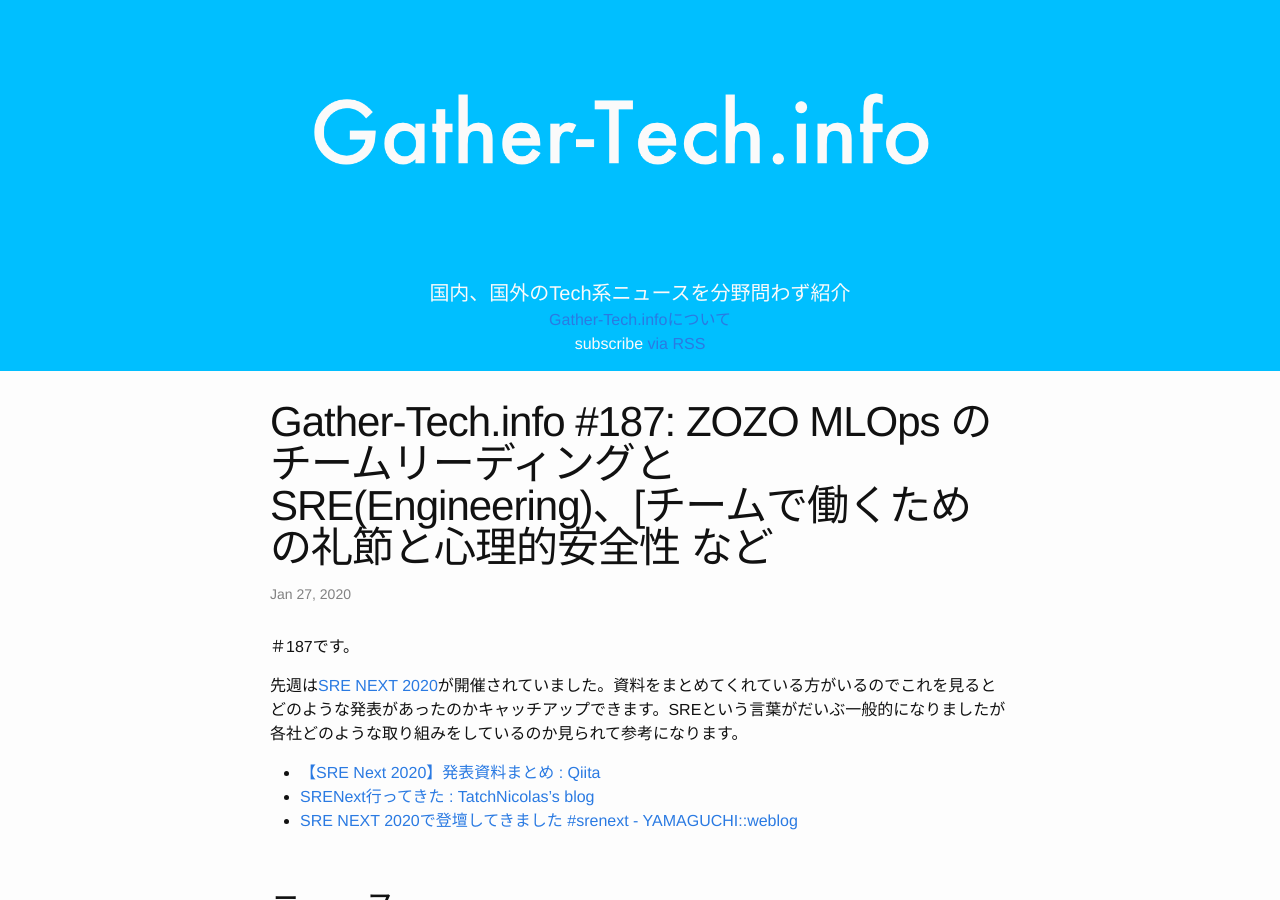
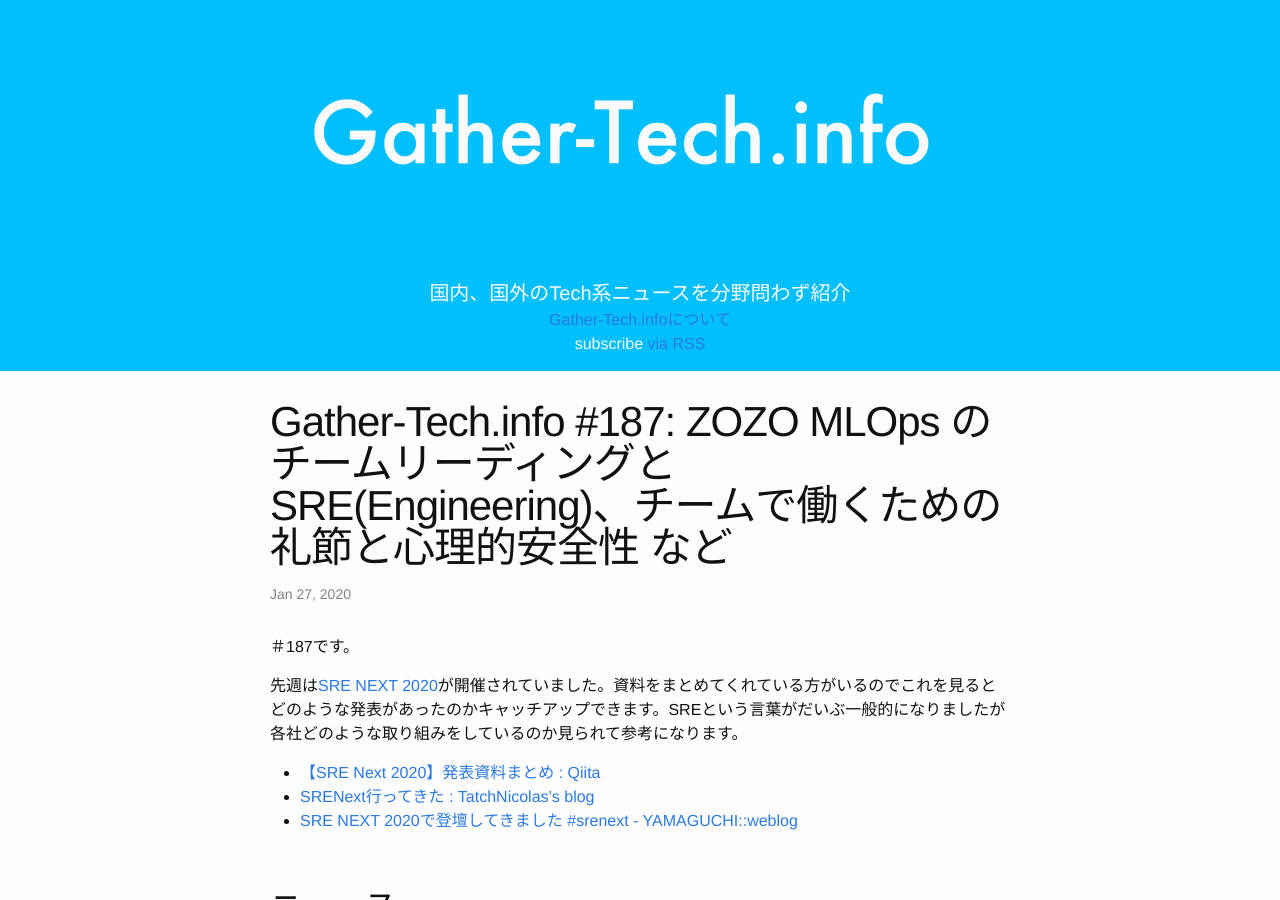
Before and after one commit to Gather-Tech/Gather-Tech.github.io, a Jekyll site: the page built from _posts/2020/2020-01-27-Gather187.md, in a window 1280 px wide and 900 px high. Built offline with Jekyll 4.4.1, drawn with Linux system fonts in a browser that asks for light colours; comment, search, counter and statistics services are not loaded.

Commit message:
fix typo

```diff
--- a/_posts/2020/2020-01-27-Gather187.md
+++ b/_posts/2020/2020-01-27-Gather187.md
@@ -1,7 +1,7 @@
 ---
 layout: post
-title: "Gather-Tech.info #187: ZOZO MLOps のチームリーディングとSRE(Engineering)、[チームで働くための礼節と心理的安全性 など"
-description: "ZOZO MLOps のチームリーディングとSRE(Engineering)、[チームで働くための礼節と心理的安全性 など"
+title: "Gather-Tech.info #187: ZOZO MLOps のチームリーディングとSRE(Engineering)、チームで働くための礼節と心理的安全性 など"
+description: "ZOZO MLOps のチームリーディングとSRE(Engineering)、チームで働くための礼節と心理的安全性 など"
 date: 2020-01-27
 categories: news
 ---
```
